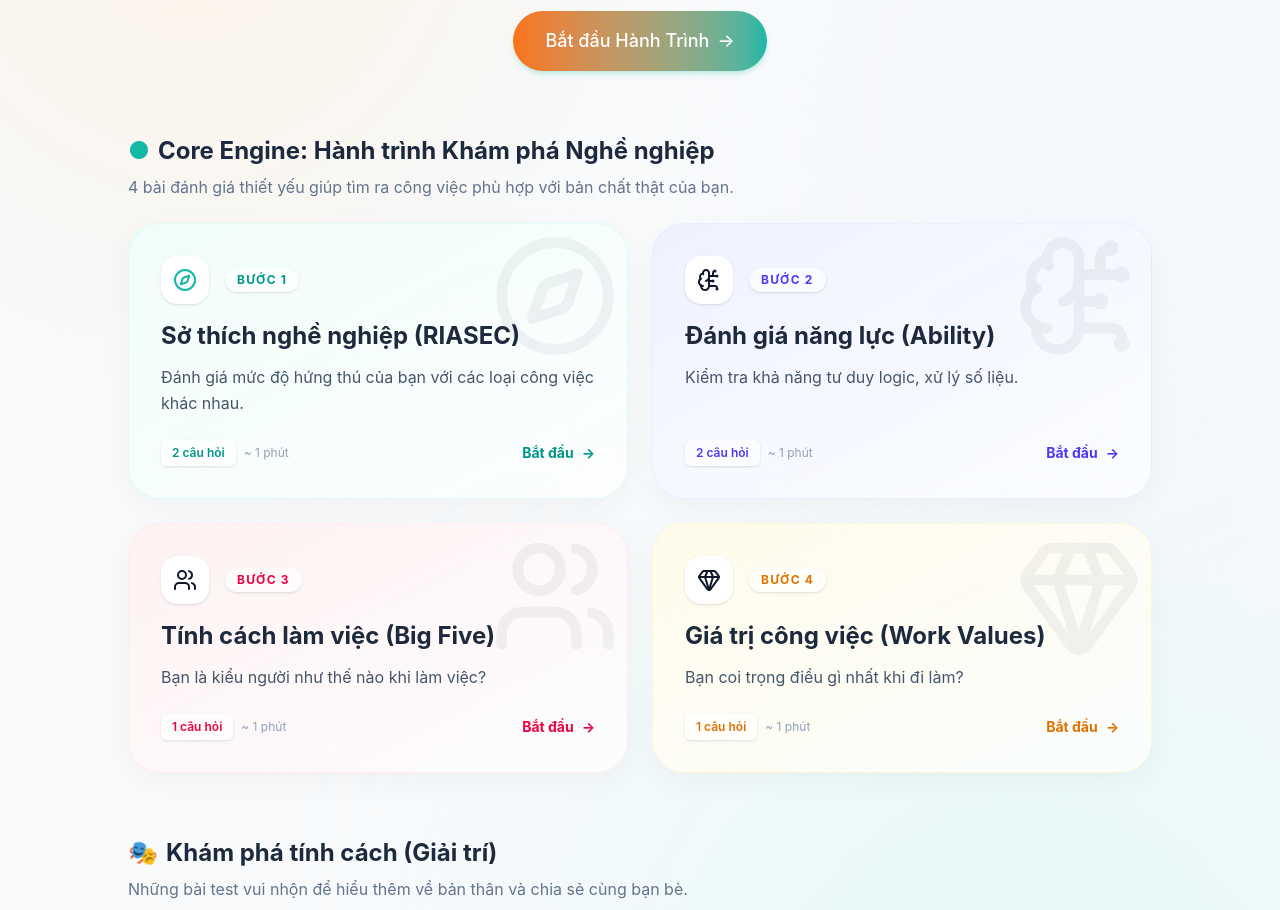
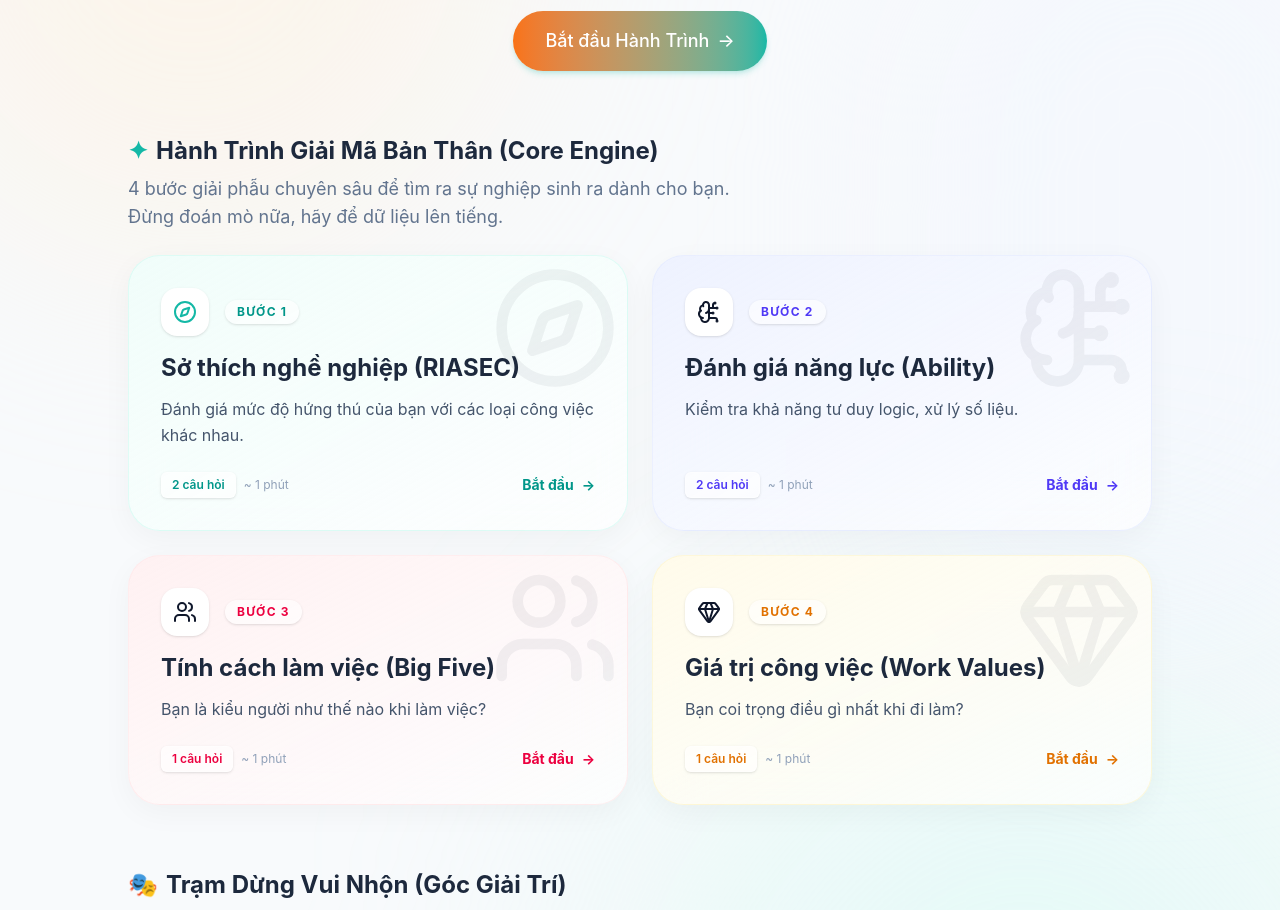
Before and after one commit to aki25101998/Quiz-App, a React (Vite) app: page / in a window 1280 px wide. Shown: the part 540-1450 px from the top of the page. Built offline with nearby package versions, Linux system fonts and the light colour scheme.

Commit message:
style: update section titles with more inspiring text

```diff
--- a/src/pages/Home.tsx
+++ b/src/pages/Home.tsx
@@ -63,9 +63,9 @@ export default function Home() {
         {/* CORE ENGINE SECTION */}
         <div className="mb-16">
           <h2 className="text-2xl font-bold text-slate-800 mb-2 flex items-center">
-            <span className="text-teal-500 mr-2">●</span> Core Engine: Hành trình Khám phá Nghề nghiệp
+            <span className="text-teal-500 mr-2">✦</span> Hành Trình Giải Mã Bản Thân (Core Engine)
           </h2>
-          <p className="text-slate-500 mb-6">4 bài đánh giá thiết yếu giúp tìm ra công việc phù hợp với bản chất thật của bạn.</p>
+          <p className="text-slate-500 mb-6 text-lg">4 bước giải phẫu chuyên sâu để tìm ra sự nghiệp sinh ra dành cho bạn. <br className="hidden md:block" /> Đừng đoán mò nữa, hãy để dữ liệu lên tiếng.</p>
 
           <div className="grid grid-cols-1 md:grid-cols-2 gap-6 relative z-10">
             {coreQuizzes.map((quiz, index) => {
@@ -132,9 +132,9 @@ export default function Home() {
         {/* FUN TESTS SECTION */}
         <div className="mb-16">
           <h2 className="text-2xl font-bold text-slate-800 mb-2 flex items-center">
-            <span className="text-orange-500 mr-2">🎭</span> Khám phá tính cách (Giải trí)
+            <span className="text-orange-500 mr-2">🎭</span> Trạm Dừng Vui Nhộn (Góc Giải Trí)
           </h2>
-          <p className="text-slate-500 mb-6">Những bài test vui nhộn để hiểu thêm về bản thân và chia sẻ cùng bạn bè.</p>
+          <p className="text-slate-500 mb-6 text-lg">Xả hơi với những bài test trending để bóc trần những góc khuất tính cách thú vị nhất của bạn.</p>
 
           <div className="grid grid-cols-1 md:grid-cols-3 gap-6 relative z-10">
             {funQuizzes.map((quiz, index) => {
```
